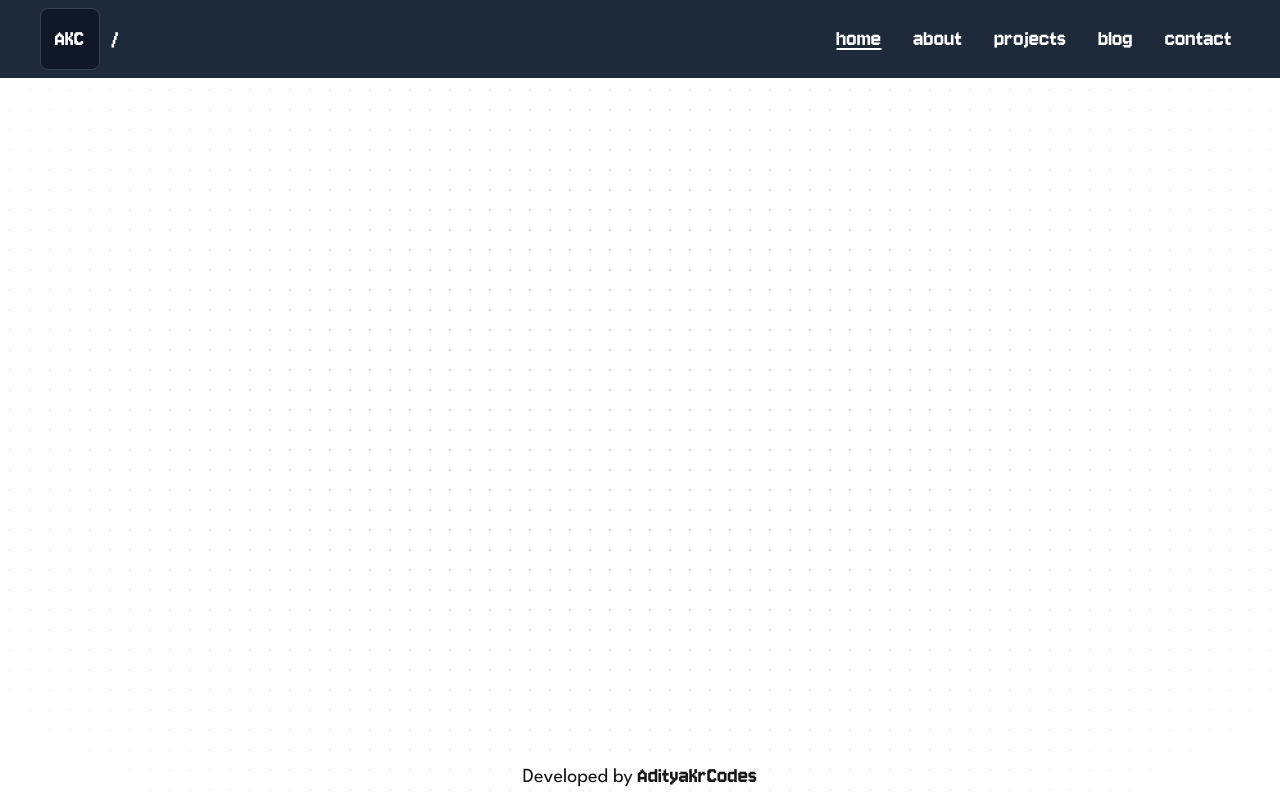
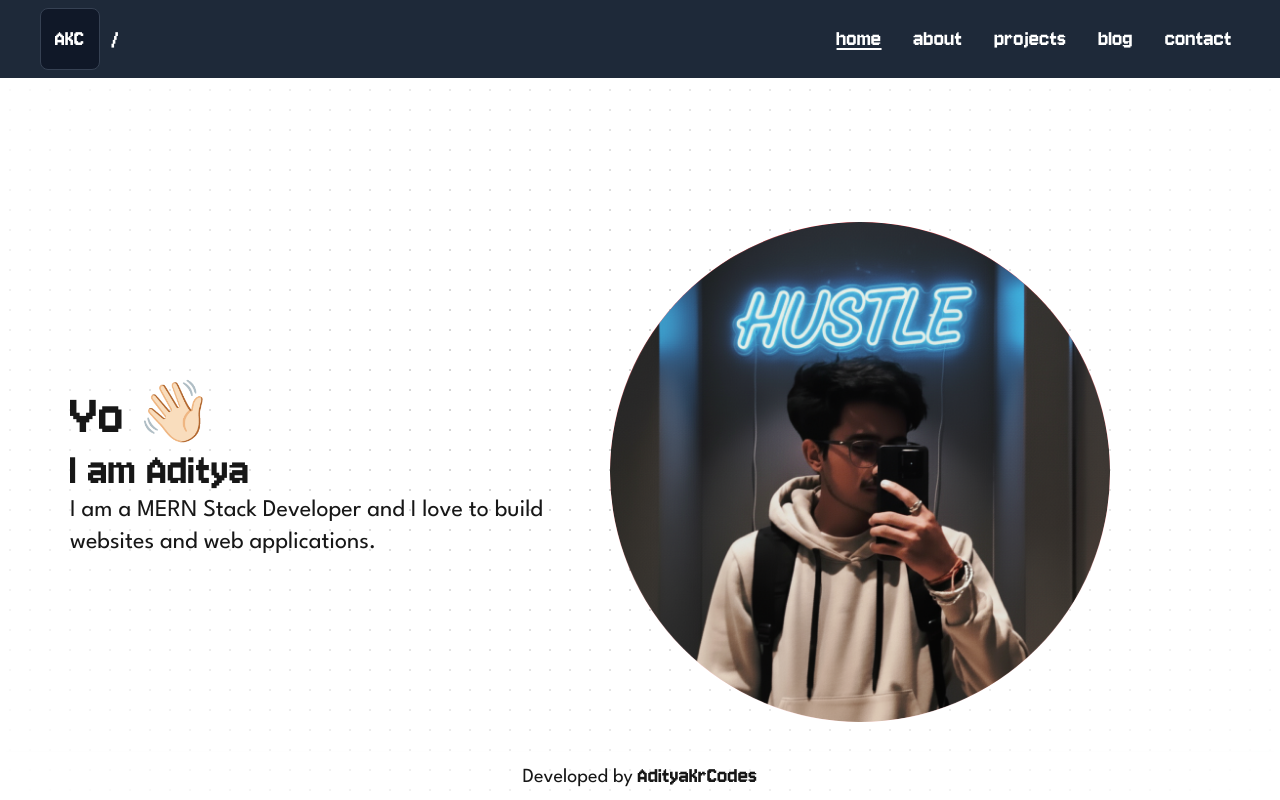
Before and after one commit to adityakrcodes/portfolio, a Next.js app: page / in a window 1280 px wide. Built offline with nearby package versions, Linux system fonts and the light colour scheme.

Commit message:
feat: enhance homepage layout with new introduction section and profile image

```diff
--- a/app/page.tsx
+++ b/app/page.tsx
@@ -1,12 +1,22 @@
 import Navbar from "./components/Navbar";
 import Footer from "./components/Footer";
+import { logo, text } from "./styles/fonts";
 
 export default function Home() {
   return (
     <div>
         <Navbar />
-        <div>
-
+        <div className="flex md:flex-row flex-col-reverse justify-center items-center gap-10 md:px-10 md:pt-36 pt-32">
+            <div className="md:w-5/12 w-10/12 text-xl md:text-2xl">
+                <h1 className={`${logo.className} text-4xl md:text-6xl`}>Yo 👋🏻</h1>
+                <p className={`${logo.className} text-4xl md:text-5xl`}>I am Aditya</p>
+                <p className={`${text.className} text-xl md:text-2xl`}>
+                    I am a MERN Stack Developer and I love to build websites and web applications.
+                </p>
+            </div>
+            <div className="md:w-1/2 w-10/12 ">
+                <img src="/images/pfp.png" alt="profile" className="w-10/12 h-full object-cover rounded-full inset-shadow-sm inset-shadow-red-500" />
+            </div>
         </div>
         <Footer />
     </div>
```
Also changed, not shown: public/images/pfp.png (added).
